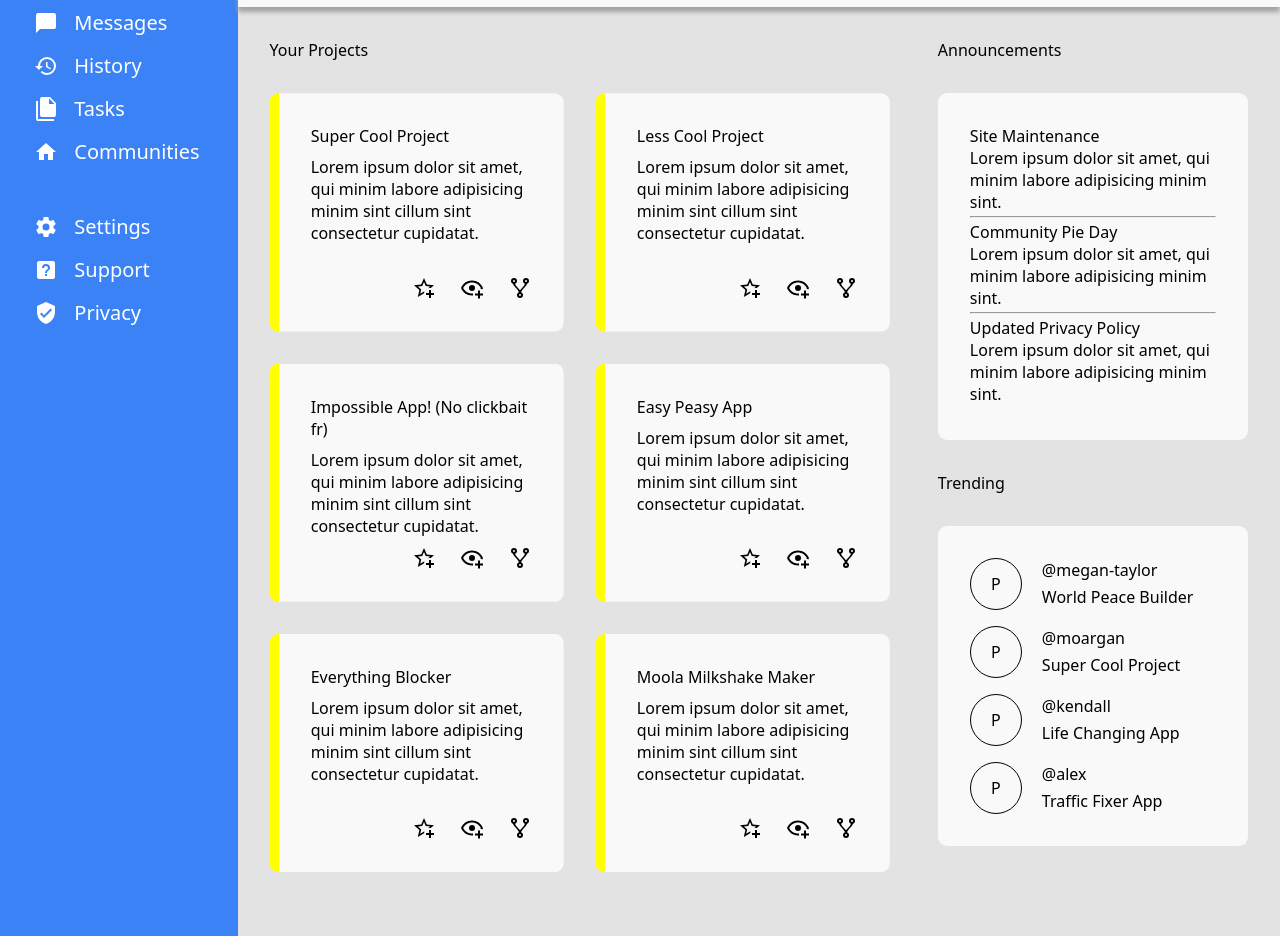
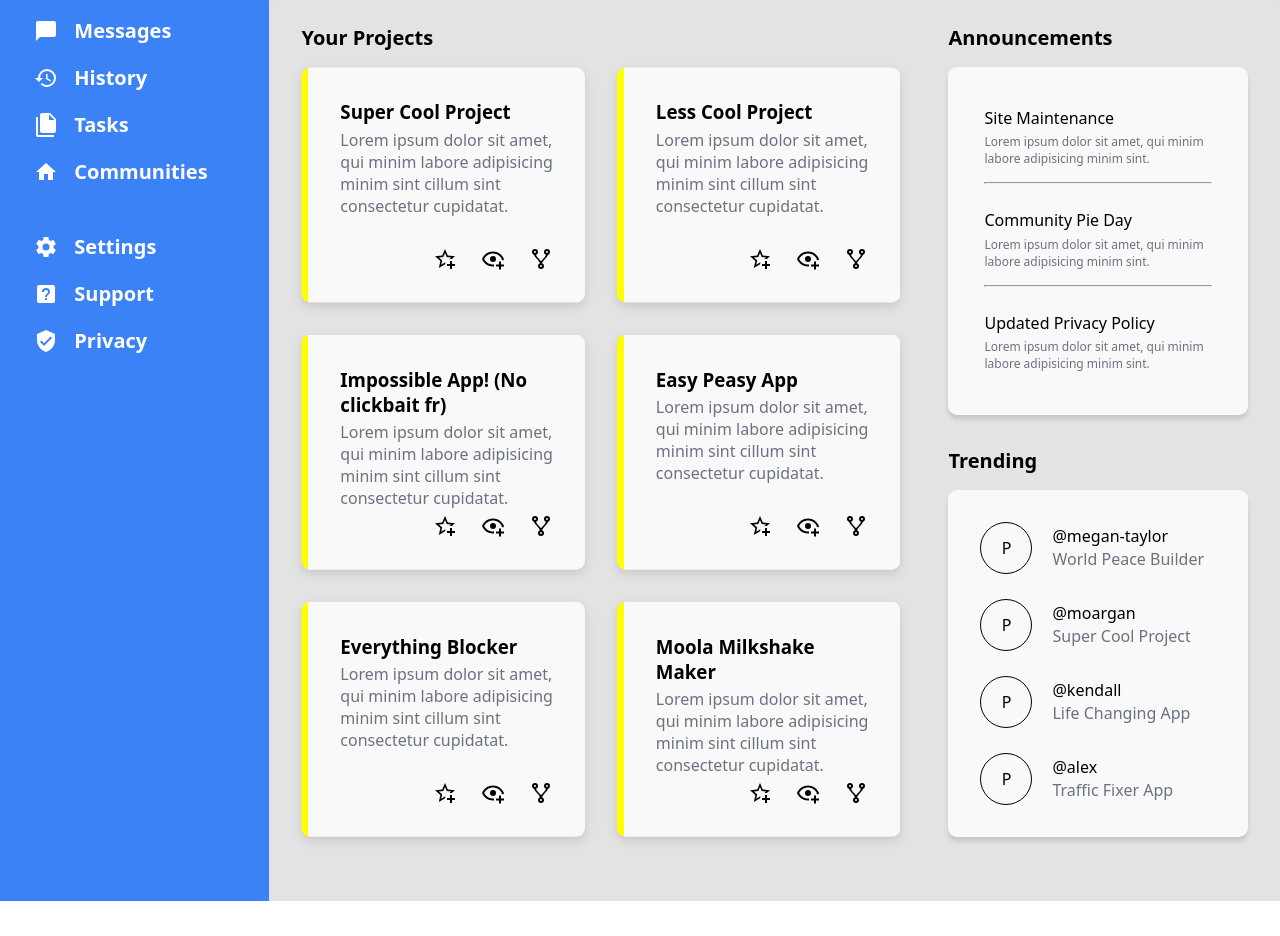
Before and after one commit to CrispDeserving/odin-dashboard, a plain HTML site: page index.html in a window 1280 px wide. Shown: the part 183-1119 px from the top of the page. After the commit the page ends 1084 px from the top, so only its background shows below. Drawn offline with Linux system fonts and the light colour scheme.

Commit message:
Tweak: Mostly main styling

```diff
--- a/index.html
+++ b/index.html
@@ -100,19 +100,20 @@
 
 		<main>
 			<div class="projects">
-				<div class="title">Your Projects</div>
+				<h2 class="section-title">Your Projects</h2>
 
 				<div class="project-cards">
+					<div class="project-card-wrapper">
 						<div class="project-card">
 							<div class="strip"></div>
 
 							<div class="wrapper">
-							<div class="title">Super Cool Project</div>
+								<h3 class="title">Super Cool Project</h3>
 
-							<div class="slug">
+								<p class="slug">
 									Lorem ipsum dolor sit amet, qui minim labore adipisicing
 									minim sint cillum sint consectetur cupidatat.
-							</div>
+								</p>
 
 								<div class="options">
 									<img src="icons/star-plus-outline.svg" class="icon">
@@ -121,17 +122,19 @@
 								</div>
 							</div>
 						</div>
+					</div>
 
+					<div class="project-card-wrapper">
 						<div class="project-card">
 							<div class="strip"></div>
 
 							<div class="wrapper">
-							<div class="title">Less Cool Project</div>
+								<h3 class="title">Less Cool Project</h3>
 
-							<div class="slug">
+								<p class="slug">
 									Lorem ipsum dolor sit amet, qui minim labore adipisicing
 									minim sint cillum sint consectetur cupidatat.
-							</div>
+								</p>
 
 								<div class="options">
 									<img src="icons/star-plus-outline.svg" class="icon">
@@ -140,17 +143,19 @@
 								</div>
 							</div>
 						</div>
+					</div>
 
+					<div class="project-card-wrapper">
 						<div class="project-card">
 							<div class="strip"></div>
 
 							<div class="wrapper">
-							<div class="title">Impossible App! (No clickbait fr)</div>
+								<h3 class="title">Impossible App! (No clickbait fr)</h3>
 
-							<div class="slug">
+								<p class="slug">
 									Lorem ipsum dolor sit amet, qui minim labore adipisicing
 									minim sint cillum sint consectetur cupidatat.
-							</div>
+								</p>
 
 								<div class="options">
 									<img src="icons/star-plus-outline.svg" class="icon">
@@ -159,17 +164,19 @@
 								</div>
 							</div>
 						</div>
+					</div>
 
+					<div class="project-card-wrapper">
 						<div class="project-card">
 							<div class="strip"></div>
 
 							<div class="wrapper">
-							<div class="title">Easy Peasy App</div>
+								<h3 class="title">Easy Peasy App</h3>
 
-							<div class="slug">
+								<p class="slug">
 									Lorem ipsum dolor sit amet, qui minim labore adipisicing
 									minim sint cillum sint consectetur cupidatat.
-							</div>
+								</p>
 
 								<div class="options">
 									<img src="icons/star-plus-outline.svg" class="icon">
@@ -178,17 +185,19 @@
 								</div>
 							</div>
 						</div>
+					</div>
 
+					<div class="project-card-wrapper">
 						<div class="project-card">
 							<div class="strip"></div>
 
 							<div class="wrapper">
-							<div class="title">Everything Blocker</div>
+								<h3 class="title">Everything Blocker</h3>
 
-							<div class="slug">
+								<p class="slug">
 									Lorem ipsum dolor sit amet, qui minim labore adipisicing
 									minim sint cillum sint consectetur cupidatat.
-							</div>
+								</p>
 
 								<div class="options">
 									<img src="icons/star-plus-outline.svg" class="icon">
@@ -197,17 +206,19 @@
 								</div>
 							</div>
 						</div>
+					</div>
 
+					<div class="project-card-wrapper">
 						<div class="project-card">
 							<div class="strip"></div>
 
 							<div class="wrapper">
-							<div class="title">Moola Milkshake Maker</div>
+								<h3 class="title">Moola Milkshake Maker</h3>
 
-							<div class="slug">
+								<p class="slug">
 									Lorem ipsum dolor sit amet, qui minim labore adipisicing
 									minim sint cillum sint consectetur cupidatat.
-							</div>
+								</p>
 
 								<div class="options">
 									<img src="icons/star-plus-outline.svg" class="icon">
@@ -218,32 +229,33 @@
 						</div>
 					</div>
 				</div>
+			</div>
 
 			<div class="announcements">
-				<div class="title">Announcements</div>
+				<h2 class="section-title">Announcements</h2>
 
 				<div class="articles">
 					<div class="article">
 						<div class="title">Site Maintenance</div>
-						<div class="slug">Lorem ipsum dolor sit amet, qui minim labore adipisicing minim sint.</div>
+						<p class="slug">Lorem ipsum dolor sit amet, qui minim labore adipisicing minim sint.</p>
 					</div>
 
 					<hr>
 					<div class="article">
 						<div class="title">Community Pie Day</div>
-						<div class="slug">Lorem ipsum dolor sit amet, qui minim labore adipisicing minim sint.</div>
+						<p class="slug">Lorem ipsum dolor sit amet, qui minim labore adipisicing minim sint.</p>
 					</div>
 
 					<hr>
 					<div class="article">
 						<div class="title">Updated Privacy Policy</div>
-						<div class="slug">Lorem ipsum dolor sit amet, qui minim labore adipisicing minim sint.</div>
+						<p class="slug">Lorem ipsum dolor sit amet, qui minim labore adipisicing minim sint.</p>
 					</div>
 				</div>
 			</div>
 
 			<div class="trending">
-				<div class="title">Trending</div>
+				<h2 class="section-title">Trending</h2>
 
 				<div class="projects">
 					<div class="project-summary">
@@ -251,7 +263,7 @@
 
 						<div class="project-info">
 							<div class="tag">@megan-taylor</div>
-							<div class="title">World Peace Builder</div>
+							<p class="flavour">World Peace Builder</p>
 						</div>
 					</div>
 
@@ -260,7 +272,7 @@
 
 						<div class="project-info">
 							<div class="tag">@moargan</div>
-							<div class="flavor">Super Cool Project</div>
+							<p class="flavour">Super Cool Project</p>
 						</div>
 					</div>
 
@@ -269,7 +281,7 @@
 
 						<div class="project-info">
 							<div class="tag">@kendall</div>
-							<div class="flavor">Life Changing App</div>
+							<p class="flavour">Life Changing App</p>
 						</div>
 					</div>
 
@@ -278,7 +290,7 @@
 
 						<div class="project-info">
 							<div class="tag">@alex</div>
-							<div class="flavor">Traffic Fixer App</div>
+							<p class="flavour">Traffic Fixer App</p>
 						</div>
 					</div>
 				</div>
--- a/style.css
+++ b/style.css
@@ -23,7 +23,7 @@ hr {
 h1,
 h2,
 h3 {
-	font-weight: 500;
+	font-weight: 600;
 }
 
 h1 {
@@ -59,7 +59,7 @@ body {
 
 .container {
 	display: grid;
-	grid-template-columns: 1fr 5fr;
+	grid-template-columns: 4fr 15fr;
 	grid-template-rows: auto 1fr;
 	grid-template-areas:
 		"sidebar headers-container"
@@ -103,7 +103,7 @@ body {
 .sidebar ul {
 	display: flex;
 	flex-direction: column;
-	gap: 1rem;
+	gap: 1.25rem;
 }
 
 .sidebar li {
@@ -123,10 +123,10 @@ body {
 	grid-area: headers-container;
 	display: flex;
 	flex-direction: column;
-	gap: 1.5rem;
+	gap: 1ch;
 	padding: 2ch 3rem 1.5rem 3rem;
 	background-color: var(--white);
-	box-shadow: 0 0.5ch 0.5ch 0 rgba(163,163,163,1);
+	box-shadow: 0 0.5ch 0.5ch 0 rgba(200,200,200,1);
 }
 
 .headers-container .nav-header {
@@ -221,14 +221,22 @@ main {
 	gap: 2rem 3rem;
 	padding: 2rem;
 	padding-bottom: 4rem;
-	/* padding: 2rem 1rem 4rem 1rem; */
+}
+
+main p {
+	color: #6b7280;
+}
+
+main .articles,
+main .trending .projects {
+	box-shadow: 0 0.5ch 0.5ch 0 rgba(200,200,200,1);
 }
 
 main .projects {
 	grid-area: projects;
 	display: flex;
 	flex-direction: column;
-	gap: 2rem;
+	gap: 1rem;
 }
 
 .projects .project-cards {
@@ -239,10 +247,15 @@ main .projects {
 	gap: 2rem;
 }
 
+.project-cards .project-card-wrapper {
+	display: grid;
+	filter: drop-shadow(0px 0.5ch 0.5ch rgba(200,200,200,1));
+}
+
 .project-cards .project-card {
 	display: grid;
 	grid-auto-flow: column;
-	grid-template-columns: 1ch 1fr;
+	grid-template-columns: 0.75ch 1fr;
 	clip-path: inset(0% 0% 0% 0% round 1ch);
 }
 
@@ -255,7 +268,7 @@ main .projects {
 .project-card .wrapper {
 	display: grid;
 	grid-template-rows: auto 1fr auto;
-	gap: 1ch;
+	gap: 0.5ch;
 	padding: 2rem;
 	background-color: var(--white);
 }
@@ -270,29 +283,48 @@ main .announcements {
 	grid-area: announcements;
 	display: flex;
 	flex-direction: column;
-	gap: 2rem;
+	gap: 1rem;
 }
 
 main .articles {
 	flex: 1;
 	background-color: var(--white);
-	padding: 2rem;
+	padding: 2.25rem;
 	display: grid;
 	justify-content: center;
+	gap: 1ch;
 	border-radius: var(--main-border-radius);
 }
 
+.announcements .articles .article {
+	display: grid;
+	gap: 0.125ch;
+}
+
+.announcements .article .title {
+	display: grid;
+	align-self: center;
+	font-size: 1rem;
+	font-weight: 500;
+}
+
+.announcements .article .slug {
+	font-size: 0.75rem;
+}
+
 main .trending {
+	height: 100%;
 	grid-area: trending;
-	flex: 1;
 	display: flex;
 	flex-direction: column;
-	gap: 2rem;
+	gap: 1rem;
 }
 
 .trending .projects {
 	display: flex;
+	flex: 1;
 	flex-direction: column;
+	justify-content: space-between;
 	gap: 1rem;
 	padding: 2rem;
 	background-color: var(--white);
@@ -311,5 +343,5 @@ main .trending {
 .project-summary .project-info {
 	display: flex;
 	flex-direction: column;
-	gap: 0.5ch;
+	gap: 0.15ch;
 }
```
Lines whose indentation alone changed are shown as unchanged.
